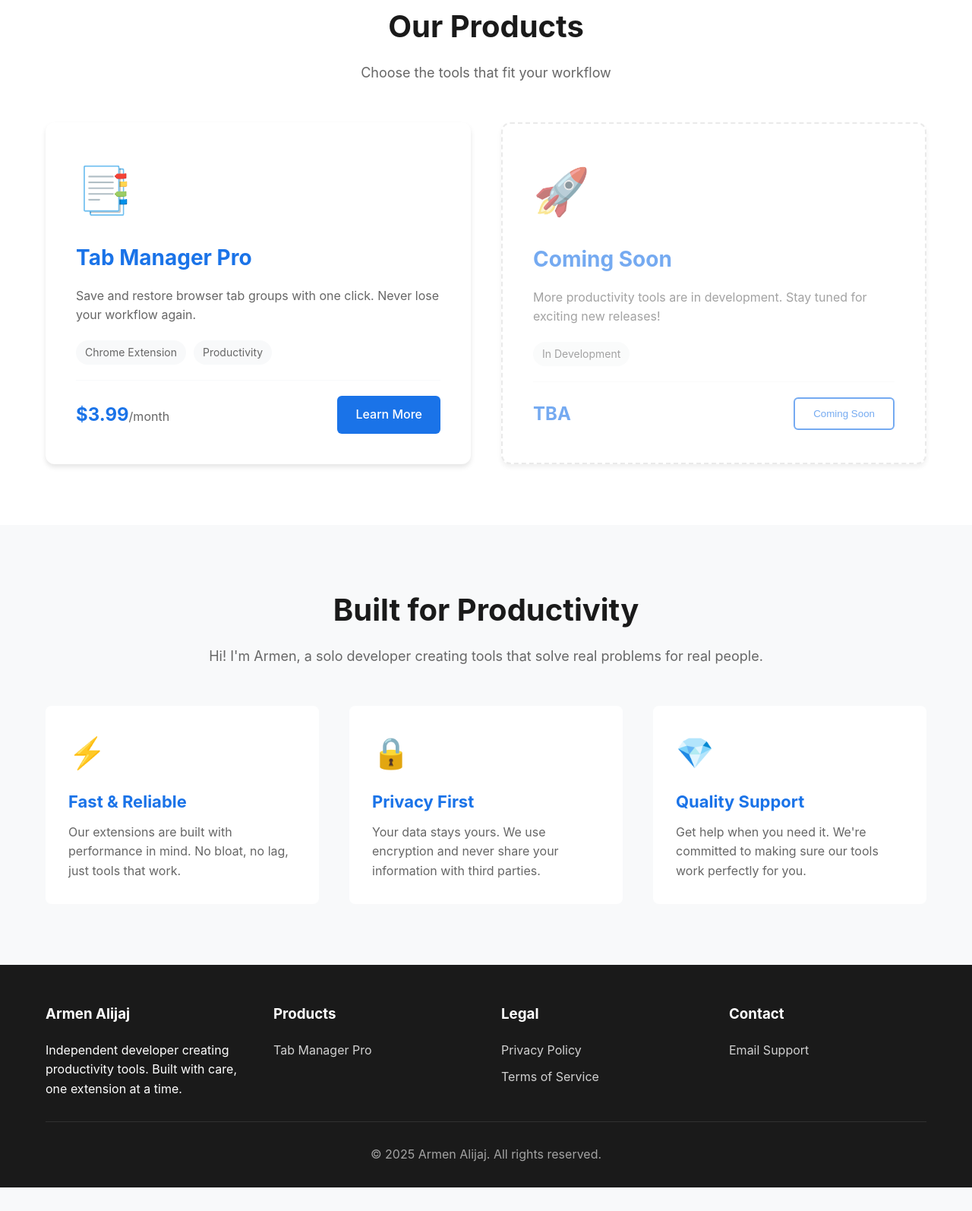
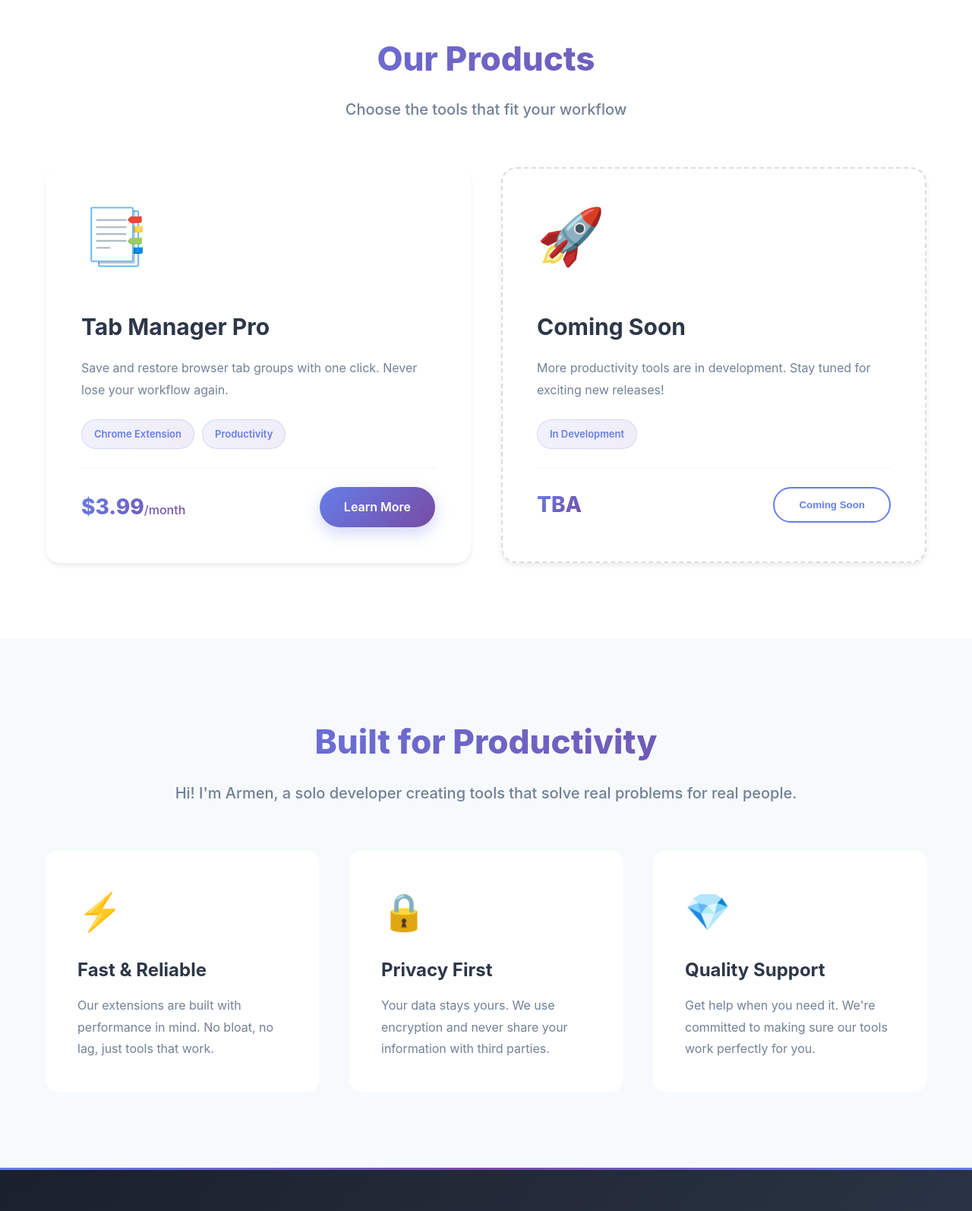
Before and after one commit to armenalijaj95/armenalijaj95.github.io, a plain HTML site: page index.html in a window 1280 px wide. Shown: the part 594-2188 px from the top of the page at 76% size. Before the commit the page ends 2157 px from the top, so only its background shows below. Drawn offline with Linux system fonts and the light colour scheme.

Commit message:
Polish website: Add stunning gradients, animations, and modern design

```diff
--- a/css/style.css
+++ b/css/style.css
@@ -6,15 +6,17 @@
 }
 
 :root {
-    --primary-color: #1a73e8;
-    --primary-dark: #1557b0;
-    --secondary-color: #667eea;
-    --text-dark: #1a1a1a;
-    --text-light: #666;
-    --bg-light: #f8f9fa;
+    --primary-color: #667eea;
+    --primary-dark: #5568d3;
+    --secondary-color: #764ba2;
+    --accent-color: #f093fb;
+    --text-dark: #2d3748;
+    --text-light: #718096;
+    --bg-light: #f7fafc;
     --white: #ffffff;
-    --shadow: 0 4px 6px rgba(0,0,0,0.1);
-    --shadow-hover: 0 10px 20px rgba(0,0,0,0.15);
+    --shadow: 0 4px 6px rgba(0,0,0,0.07);
+    --shadow-hover: 0 20px 40px rgba(102, 126, 234, 0.2);
+    --shadow-large: 0 30px 60px rgba(0,0,0,0.12);
 }
 
 body {
@@ -22,6 +24,7 @@ body {
     line-height: 1.6;
     color: var(--text-dark);
     background: var(--bg-light);
+    overflow-x: hidden;
 }
 
 .container {
@@ -30,14 +33,38 @@ body {
     padding: 0 20px;
 }
 
+/* Smooth Animations */
+@keyframes fadeIn {
+    from { opacity: 0; transform: translateY(20px); }
+    to { opacity: 1; transform: translateY(0); }
+}
+
+@keyframes float {
+    0%, 100% { transform: translateY(0px); }
+    50% { transform: translateY(-20px); }
+}
+
+@keyframes shimmer {
+    0% { background-position: -1000px 0; }
+    100% { background-position: 1000px 0; }
+}
+
+@keyframes gradient {
+    0% { background-position: 0% 50%; }
+    50% { background-position: 100% 50%; }
+    100% { background-position: 0% 50%; }
+}
+
 /* Header Styles */
 header {
-    background: var(--white);
-    box-shadow: var(--shadow);
+    background: rgba(255, 255, 255, 0.95);
+    backdrop-filter: blur(10px);
+    box-shadow: 0 2px 20px rgba(0,0,0,0.05);
     padding: 20px 0;
     position: sticky;
     top: 0;
     z-index: 100;
+    transition: all 0.3s ease;
 }
 
 .header-content {
@@ -47,23 +74,47 @@ header {
 }
 
 .logo {
-    font-size: 24px;
-    font-weight: bold;
-    color: var(--primary-color);
+    font-size: 26px;
+    font-weight: 800;
+    background: linear-gradient(135deg, var(--primary-color), var(--secondary-color));
+    -webkit-background-clip: text;
+    -webkit-text-fill-color: transparent;
+    background-clip: text;
     text-decoration: none;
+    transition: all 0.3s;
+}
+
+.logo:hover {
+    transform: scale(1.05);
 }
 
 nav ul {
     list-style: none;
     display: flex;
-    gap: 30px;
+    gap: 35px;
 }
 
 nav a {
     color: var(--text-dark);
     text-decoration: none;
-    font-weight: 500;
-    transition: color 0.3s;
+    font-weight: 600;
+    transition: all 0.3s;
+    position: relative;
+}
+
+nav a::after {
+    content: '';
+    position: absolute;
+    width: 0;
+    height: 2px;
+    bottom: -5px;
+    left: 0;
+    background: linear-gradient(90deg, var(--primary-color), var(--secondary-color));
+    transition: width 0.3s ease;
+}
+
+nav a:hover::after {
+    width: 100%;
 }
 
 nav a:hover {
@@ -73,24 +124,41 @@ nav a:hover {
 /* Button Styles */
 .btn {
     display: inline-block;
-    padding: 12px 24px;
-    border-radius: 6px;
+    padding: 14px 32px;
+    border-radius: 50px;
     text-decoration: none;
-    font-weight: 500;
-    transition: all 0.3s;
+    font-weight: 600;
+    transition: all 0.3s ease;
     border: none;
     cursor: pointer;
+    position: relative;
+    overflow: hidden;
+}
+
+.btn::before {
+    content: '';
+    position: absolute;
+    top: 0;
+    left: -100%;
+    width: 100%;
+    height: 100%;
+    background: linear-gradient(90deg, transparent, rgba(255,255,255,0.3), transparent);
+    transition: left 0.5s;
+}
+
+.btn:hover::before {
+    left: 100%;
 }
 
 .btn-primary {
-    background: var(--primary-color);
+    background: linear-gradient(135deg, var(--primary-color) 0%, var(--secondary-color) 100%);
     color: var(--white);
+    box-shadow: 0 8px 20px rgba(102, 126, 234, 0.3);
 }
 
 .btn-primary:hover {
-    background: var(--primary-dark);
-    transform: translateY(-2px);
-    box-shadow: var(--shadow-hover);
+    transform: translateY(-3px);
+    box-shadow: 0 12px 30px rgba(102, 126, 234, 0.4);
 }
 
 .btn-outline {
@@ -102,48 +170,79 @@ nav a:hover {
 .btn-outline:hover {
     background: var(--primary-color);
     color: var(--white);
+    transform: translateY(-2px);
 }
 
 /* Hero Section */
 .hero {
-    background: linear-gradient(135deg, var(--secondary-color) 0%, #764ba2 100%);
+    background: linear-gradient(135deg, var(--primary-color) 0%, var(--secondary-color) 100%);
+    background-size: 200% 200%;
+    animation: gradient 15s ease infinite;
     color: var(--white);
-    padding: 100px 0;
+    padding: 120px 0;
     text-align: center;
+    position: relative;
+    overflow: hidden;
+}
+
+.hero::before {
+    content: '';
+    position: absolute;
+    top: -50%;
+    right: -50%;
+    width: 200%;
+    height: 200%;
+    background: radial-gradient(circle, rgba(255,255,255,0.1) 1px, transparent 1px);
+    background-size: 50px 50px;
+    animation: float 20s infinite linear;
 }
 
 .hero h1 {
-    font-size: 52px;
-    margin-bottom: 20px;
-    font-weight: 700;
+    font-size: 56px;
+    margin-bottom: 24px;
+    font-weight: 800;
+    text-shadow: 2px 4px 12px rgba(0,0,0,0.2);
+    animation: fadeIn 0.8s ease;
+    position: relative;
+    z-index: 1;
 }
 
 .hero p {
     font-size: 22px;
     margin-bottom: 30px;
     opacity: 0.95;
-    max-width: 600px;
+    max-width: 700px;
     margin-left: auto;
     margin-right: auto;
+    animation: fadeIn 1s ease 0.2s both;
+    position: relative;
+    z-index: 1;
 }
 
 /* Section Styles */
 .section {
-    padding: 80px 0;
+    padding: 100px 0;
+    animation: fadeIn 0.8s ease;
 }
 
 .section-title {
     text-align: center;
-    font-size: 40px;
-    margin-bottom: 15px;
+    font-size: 44px;
+    margin-bottom: 16px;
     color: var(--text-dark);
+    font-weight: 800;
+    background: linear-gradient(135deg, var(--primary-color), var(--secondary-color));
+    -webkit-background-clip: text;
+    -webkit-text-fill-color: transparent;
+    background-clip: text;
 }
 
 .section-subtitle {
     text-align: center;
-    font-size: 18px;
+    font-size: 20px;
     color: var(--text-light);
-    margin-bottom: 50px;
+    margin-bottom: 60px;
+    font-weight: 500;
 }
 
 /* Product Cards Grid */
@@ -156,67 +255,96 @@ nav a:hover {
 
 .product-card {
     background: var(--white);
-    border-radius: 12px;
-    padding: 40px;
+    border-radius: 20px;
+    padding: 45px;
     box-shadow: var(--shadow);
-    transition: all 0.3s;
+    transition: all 0.4s cubic-bezier(0.175, 0.885, 0.32, 1.275);
+    border: 2px solid transparent;
+    position: relative;
+    overflow: hidden;
+}
+
+.product-card::before {
+    content: '';
+    position: absolute;
+    top: 0;
+    left: 0;
+    right: 0;
+    height: 4px;
+    background: linear-gradient(90deg, var(--primary-color), var(--secondary-color));
+    transform: scaleX(0);
+    transition: transform 0.4s ease;
+}
+
+.product-card:hover::before {
+    transform: scaleX(1);
 }
 
 .product-card:hover {
-    transform: translateY(-10px);
+    transform: translateY(-12px);
     box-shadow: var(--shadow-hover);
+    border-color: rgba(102, 126, 234, 0.2);
 }
 
 .product-icon {
-    font-size: 60px;
-    margin-bottom: 20px;
+    font-size: 72px;
+    margin-bottom: 24px;
+    display: inline-block;
+    animation: float 3s ease-in-out infinite;
 }
 
 .product-card h3 {
-    font-size: 28px;
-    margin-bottom: 15px;
-    color: var(--primary-color);
+    font-size: 30px;
+    margin-bottom: 16px;
+    color: var(--text-dark);
+    font-weight: 700;
 }
 
 .product-card p {
     color: var(--text-light);
-    margin-bottom: 20px;
+    margin-bottom: 24px;
     font-size: 16px;
+    line-height: 1.8;
 }
 
 .product-tags {
     display: flex;
     gap: 10px;
     flex-wrap: wrap;
-    margin-bottom: 20px;
+    margin-bottom: 24px;
 }
 
 .tag {
-    background: var(--bg-light);
-    padding: 5px 12px;
-    border-radius: 20px;
-    font-size: 14px;
-    color: var(--text-light);
+    background: linear-gradient(135deg, rgba(102, 126, 234, 0.1), rgba(118, 75, 162, 0.1));
+    padding: 8px 16px;
+    border-radius: 25px;
+    font-size: 13px;
+    color: var(--primary-color);
+    font-weight: 600;
+    border: 1px solid rgba(102, 126, 234, 0.2);
 }
 
 .product-footer {
     display: flex;
     justify-content: space-between;
     align-items: center;
-    margin-top: 20px;
-    padding-top: 20px;
-    border-top: 1px solid var(--bg-light);
+    margin-top: 24px;
+    padding-top: 24px;
+    border-top: 2px solid var(--bg-light);
 }
 
 .product-price {
-    font-size: 24px;
-    font-weight: bold;
-    color: var(--primary-color);
+    font-size: 28px;
+    font-weight: 800;
+    background: linear-gradient(135deg, var(--primary-color), var(--secondary-color));
+    -webkit-background-clip: text;
+    -webkit-text-fill-color: transparent;
+    background-clip: text;
 }
 
 .product-price span {
     font-size: 16px;
-    font-weight: normal;
+    font-weight: 500;
     color: var(--text-light);
 }
 
@@ -225,57 +353,91 @@ nav a:hover {
     display: grid;
     grid-template-columns: repeat(auto-fit, minmax(300px, 1fr));
     gap: 40px;
-    margin-top: 50px;
+    margin-top: 60px;
 }
 
 .feature-card {
-    padding: 30px;
+    padding: 40px;
     background: var(--white);
-    border-radius: 8px;
-    transition: transform 0.3s, box-shadow 0.3s;
+    border-radius: 16px;
+    transition: all 0.3s ease;
+    border: 2px solid transparent;
+    position: relative;
+}
+
+.feature-card::before {
+    content: '';
+    position: absolute;
+    inset: 0;
+    border-radius: 16px;
+    padding: 2px;
+    background: linear-gradient(135deg, var(--primary-color), var(--secondary-color));
+    -webkit-mask: linear-gradient(#fff 0 0) content-box, linear-gradient(#fff 0 0);
+    -webkit-mask-composite: xor;
+    mask-composite: exclude;
+    opacity: 0;
+    transition: opacity 0.3s;
+}
+
+.feature-card:hover::before {
+    opacity: 1;
 }
 
 .feature-card:hover {
-    transform: translateY(-5px);
+    transform: translateY(-8px);
     box-shadow: var(--shadow-hover);
 }
 
 .feature-icon {
-    font-size: 40px;
-    margin-bottom: 15px;
+    font-size: 48px;
+    margin-bottom: 20px;
+    display: inline-block;
 }
 
 .feature-card h3 {
-    font-size: 22px;
-    margin-bottom: 10px;
-    color: var(--primary-color);
+    font-size: 24px;
+    margin-bottom: 12px;
+    color: var(--text-dark);
+    font-weight: 700;
 }
 
 .feature-card p {
     color: var(--text-light);
+    line-height: 1.8;
 }
 
 /* Pricing Section */
 .pricing-card {
-    max-width: 450px;
+    max-width: 500px;
     margin: 0 auto;
     background: var(--white);
-    padding: 50px;
-    border-radius: 12px;
-    box-shadow: var(--shadow);
+    padding: 60px;
+    border-radius: 24px;
+    box-shadow: var(--shadow-large);
     text-align: center;
+    border: 2px solid rgba(102, 126, 234, 0.1);
+    transition: all 0.3s;
+}
+
+.pricing-card:hover {
+    transform: translateY(-10px);
+    box-shadow: 0 40px 80px rgba(102, 126, 234, 0.3);
 }
 
 .price {
-    font-size: 56px;
-    font-weight: bold;
-    color: var(--primary-color);
-    margin: 20px 0;
+    font-size: 64px;
+    font-weight: 800;
+    background: linear-gradient(135deg, var(--primary-color), var(--secondary-color));
+    -webkit-background-clip: text;
+    -webkit-text-fill-color: transparent;
+    background-clip: text;
+    margin: 24px 0;
 }
 
 .price-period {
     font-size: 18px;
     color: var(--text-light);
+    font-weight: 500;
 }
 
 .pricing-features {
@@ -285,35 +447,56 @@ nav a:hover {
 }
 
 .pricing-features li {
-    padding: 12px 0;
+    padding: 16px 0;
     border-bottom: 1px solid var(--bg-light);
     font-size: 16px;
+    transition: all 0.2s;
+}
+
+.pricing-features li:hover {
+    padding-left: 10px;
+    color: var(--primary-color);
 }
 
 .pricing-features li:before {
     content: "✓ ";
     color: var(--primary-color);
     font-weight: bold;
-    margin-right: 10px;
+    margin-right: 12px;
+    font-size: 18px;
 }
 
 /* Footer */
 footer {
-    background: var(--text-dark);
+    background: linear-gradient(135deg, #1a202c 0%, #2d3748 100%);
     color: var(--white);
-    padding: 50px 0 30px;
+    padding: 60px 0 30px;
+    position: relative;
+    overflow: hidden;
+}
+
+footer::before {
+    content: '';
+    position: absolute;
+    top: 0;
+    left: 0;
+    right: 0;
+    height: 3px;
+    background: linear-gradient(90deg, var(--primary-color), var(--secondary-color), var(--primary-color));
 }
 
 .footer-content {
     display: grid;
     grid-template-columns: repeat(auto-fit, minmax(250px, 1fr));
-    gap: 40px;
-    margin-bottom: 30px;
+    gap: 50px;
+    margin-bottom: 40px;
 }
 
 .footer-section h3 {
-    margin-bottom: 20px;
+    margin-bottom: 24px;
     color: var(--white);
+    font-weight: 700;
+    font-size: 18px;
 }
 
 .footer-section ul {
@@ -321,17 +504,19 @@ footer {
 }
 
 .footer-section li {
-    margin-bottom: 10px;
+    margin-bottom: 12px;
 }
 
 .footer-section a {
-    color: rgba(255,255,255,0.8);
+    color: rgba(255,255,255,0.7);
     text-decoration: none;
-    transition: color 0.3s;
+    transition: all 0.3s;
+    display: inline-block;
 }
 
 .footer-section a:hover {
     color: var(--white);
+    transform: translateX(5px);
 }
 
 .footer-bottom {
@@ -339,12 +524,13 @@ footer {
     padding-top: 30px;
     border-top: 1px solid rgba(255,255,255,0.1);
     color: rgba(255,255,255,0.6);
+    font-size: 14px;
 }
 
 /* Responsive Design */
 @media (max-width: 768px) {
     .hero h1 {
-        font-size: 36px;
+        font-size: 40px;
     }
 
     .hero p {
@@ -352,12 +538,17 @@ footer {
     }
 
     .section-title {
-        font-size: 32px;
+        font-size: 36px;
+    }
+
+    .section {
+        padding: 60px 0;
     }
 
     .products-grid,
     .features-grid {
         grid-template-columns: 1fr;
+        gap: 30px;
     }
 
     nav ul {
@@ -368,4 +559,29 @@ footer {
         flex-direction: column;
         gap: 20px;
     }
+
+    .product-card,
+    .feature-card {
+        padding: 30px;
+    }
+
+    .pricing-card {
+        padding: 40px 30px;
+    }
 }
+
+/* Add subtle scroll animations */
+@media (prefers-reduced-motion: no-preference) {
+    .product-card,
+    .feature-card {
+        animation: fadeIn 0.6s ease both;
+    }
+
+    .product-card:nth-child(1) { animation-delay: 0.1s; }
+    .product-card:nth-child(2) { animation-delay: 0.2s; }
+    .product-card:nth-child(3) { animation-delay: 0.3s; }
+
+    .feature-card:nth-child(1) { animation-delay: 0.1s; }
+    .feature-card:nth-child(2) { animation-delay: 0.2s; }
+    .feature-card:nth-child(3) { animation-delay: 0.3s; }
+}
```
